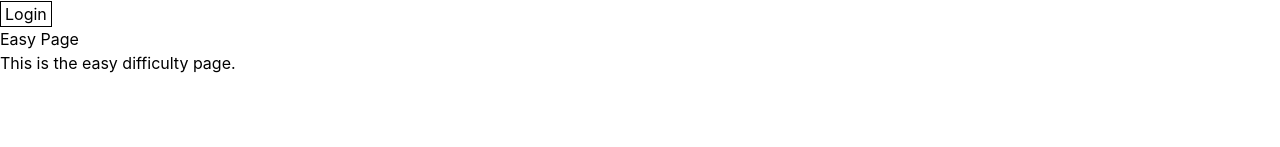
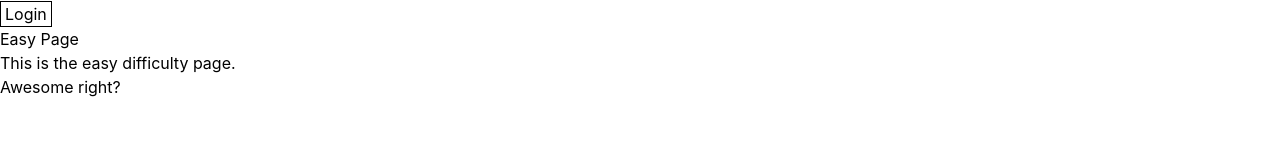
Before and after one commit to wsdwasdwawdw/cardMatch, a React (Vite) app: page / in a window 1280 px wide. Shown: the part 153-300 px from the top of the page. Built offline with nearby package versions, Linux system fonts and the light colour scheme.

Commit message:
minor update

```diff
--- a/src/Pages/EasyPage.jsx
+++ b/src/Pages/EasyPage.jsx
@@ -3,6 +3,7 @@ function EasyPage() {
         <div>
             <h1>Easy Page</h1>
             <p>This is the easy difficulty page.</p>
+            <p>Awesome right?</p>
         </div>
     )
 }
```
